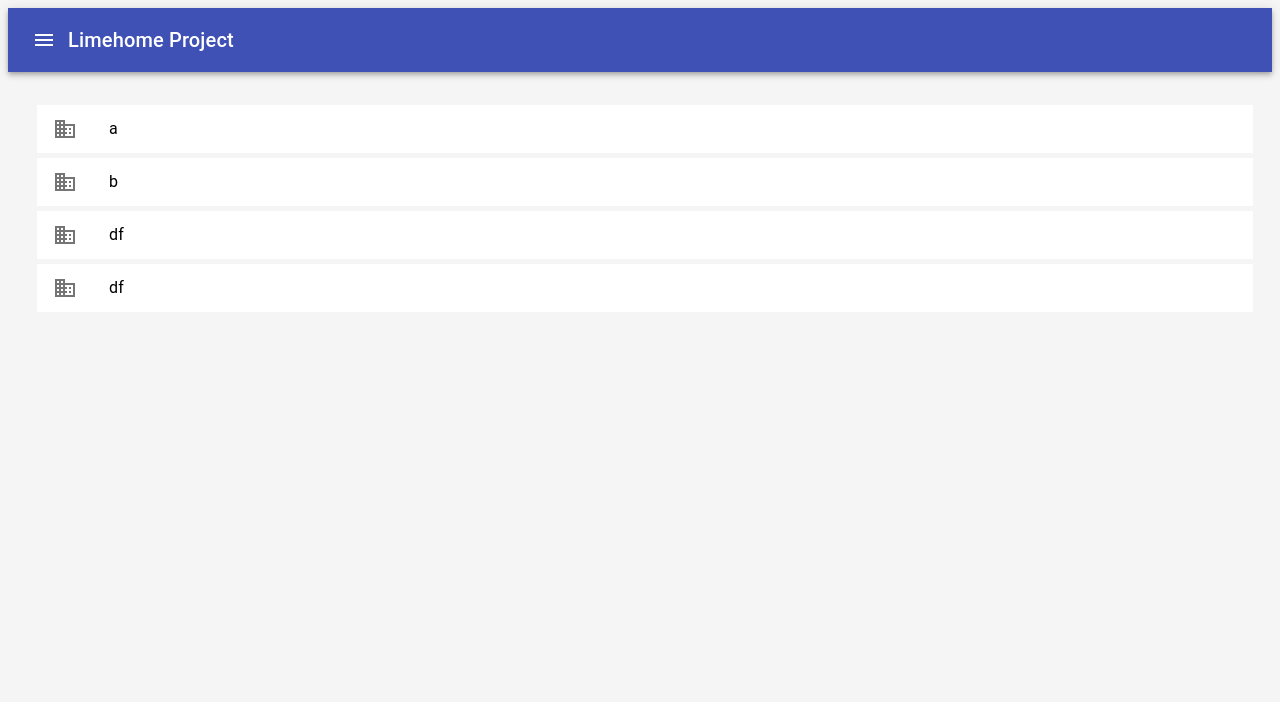
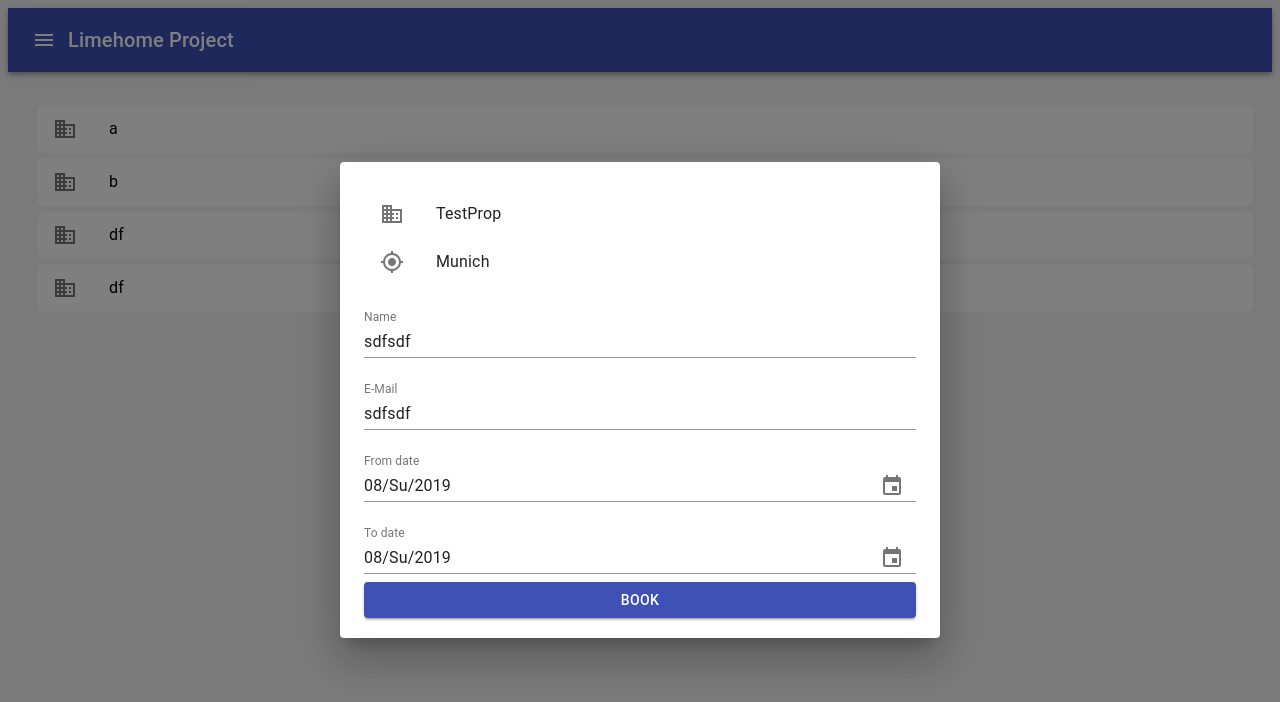
Before and after one commit to Teppichseite/PropertyFinder, a React app in the folder client/: page / in a window 1280 px wide. Built offline with nearby package versions, Linux system fonts and the light colour scheme.

Commit message:
added BookingDialog

```diff
--- a/client/package.json
+++ b/client/package.json
@@ -3,8 +3,11 @@
   "version": "0.1.0",
   "private": true,
   "dependencies": {
+    "@date-io/moment": "^1.3.9",
     "@material-ui/core": "^4.3.3",
     "@material-ui/icons": "^4.2.1",
+    "@material-ui/pickers": "^3.2.4",
+    "moment": "^2.24.0",
     "react": "^16.9.0",
     "react-dom": "^16.9.0",
     "react-redux": "^7.1.0",
--- a/client/src/components/App.js
+++ b/client/src/components/App.js
@@ -2,6 +2,7 @@
 import Frame from './Frame';
 import PropertyItem from './PropertyItem';
 import PropertyList from './PropertyList';
+import BookingDialog from './BookingDialog';
 
 export default class App extends React.Component {
 
@@ -9,6 +10,7 @@
         return (
             <Frame>
                 <PropertyList properties={["a", "b", "df", "df"]} isPending={false}></PropertyList>
+                <BookingDialog></BookingDialog>
             </Frame>
         );
     }
--- a/client/src/components/BookingDialog.js
+++ b/client/src/components/BookingDialog.js
@@ -0,0 +1,73 @@
+import React from 'react';
+import AppBar from '@material-ui/core/AppBar';
+import Toolbar from '@material-ui/core/Toolbar';
+import Typography from '@material-ui/core/Typography';
+import IconButton from '@material-ui/core/IconButton';
+import MenuIcon from '@material-ui/icons/Menu';
+import { Container } from '@material-ui/core';
+import DialogTitle from '@material-ui/core/DialogTitle';
+import Dialog from '@material-ui/core/Dialog';
+import TextField from '@material-ui/core/TextField';
+import {
+    MuiPickersUtilsProvider,
+    KeyboardTimePicker,
+    KeyboardDatePicker,
+  } from '@material-ui/pickers';
+import MomentUtils from '@date-io/moment';
+import Button from '@material-ui/core/Button';
+import '../public/style.css';
+import PropertyDataList from './PropertyDataList';
+
+export default class BookingDialog extends React.Component {
+
+    render(){
+        return (
+            <Dialog aria-labelledby="simple-dialog-title" open={true}>
+                <Container className="booking-dialog-holder">
+                    <PropertyDataList></PropertyDataList>
+                    <form noValidate autoComplete="off">
+                        <TextField
+                            className="text-field"
+                            label= "Name"
+                            value="sdfsdf"
+                            margin="normal"
+                        />
+                        <TextField
+                            className="text-field"
+                            label= "E-Mail"
+                            value="sdfsdf"
+                            margin="normal"
+                        />
+                        <MuiPickersUtilsProvider utils={MomentUtils}>
+                            <KeyboardDatePicker
+                                disableToolbar
+                                variant="inline"
+                                className="text-field"
+                                format="MM/dd/yyyy"
+                                margin="normal"
+                                id="date-picker-inline"
+                                label="From date"
+                            />
+                            <KeyboardDatePicker
+                                disableToolbar
+                                variant="inline"
+                                className="text-field"
+                                format="MM/dd/yyyy"
+                                margin="normal"
+                                id="date-picker-inline"
+                                label="To date"
+                            />
+                            <Button
+                                variant="contained"
+                                color="primary"
+                                className="text-field">
+                                Book
+                            </Button>
+                        </MuiPickersUtilsProvider>
+                    </form>
+                </Container>
+            </Dialog>
+        );
+    }
+
+}
--- /dev/null
+++ b/client/src/components/PropertyDataList.js
@@ -0,0 +1,60 @@
+import React from 'react';
+import '../public/style.css';
+import List from '@material-ui/core/List';
+import ListItem from '@material-ui/core/ListItem';
+import ListItemIcon from '@material-ui/core/ListItemIcon';
+import ListItemText from '@material-ui/core/ListItemText';
+import BusinessIcon from '@material-ui/icons/Business';
+import LocationIcon from '@material-ui/icons/MyLocation';
+import LanguageIcon from '@material-ui/icons/Language';
+
+export default class PropertyDataList extends React.Component {
+
+    render(){
+
+        const propT = {
+            property_name : "TestProp",
+            city : "Munich"
+        }
+
+        return (
+            <List>
+                {this.genListItem(propT, "property_name")}
+                {this.genListItem(propT, "city")}
+                {this.genListItem(propT, "url")}
+            </List>
+        );
+    }
+
+    genListItem(bookingDto, key){
+
+        let text = bookingDto[key];
+
+        if(!text){
+            return;
+        }
+
+        let icon;
+        switch(key){
+            case "property_name":
+                icon = (<BusinessIcon/>);
+                break;
+            case "city":
+                icon = (<LocationIcon/>);
+                break;
+            case "url":
+                icon = (<LanguageIcon/>)
+                break;
+        }
+
+        return (
+            <ListItem>
+                <ListItemIcon>
+                    {icon}
+                </ListItemIcon>
+                <ListItemText primary={text} />
+            </ListItem>
+        );
+    }
+
+}
--- a/client/src/components/PropertyItem.js
+++ b/client/src/components/PropertyItem.js
@@ -1,8 +1,6 @@
 
 import React from 'react';
 import { makeStyles } from '@material-ui/core/styles';
-import ListSubheader from '@material-ui/core/ListSubheader';
-import List from '@material-ui/core/List';
 import ListItem from '@material-ui/core/ListItem';
 import ListItemIcon from '@material-ui/core/ListItemIcon';
 import ListItemText from '@material-ui/core/ListItemText';
--- a/client/src/public/style.css
+++ b/client/src/public/style.css
@@ -4,6 +4,17 @@
 }
 
 .property-item{
+    border-radius: 7px !important;
     background : #FFFFFF !important;
     margin : 5px !important;
 }
+
+.booking-dialog-holder{
+    padding: 20px;
+    border-radius: 7px;
+    background: #FFFFFF;
+}
+
+.text-field{
+    width: 100%;
+}
```
Also changed, not shown: 1 other file.
